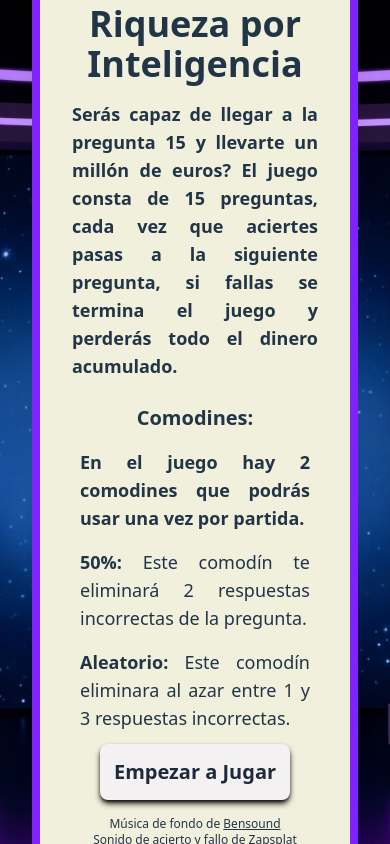
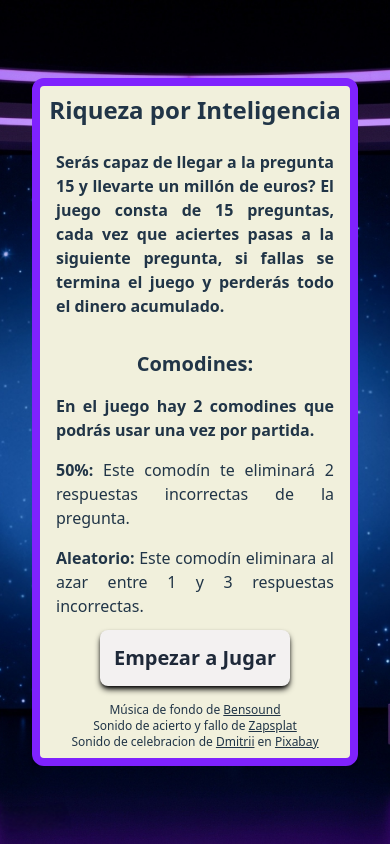
Before and after one commit to Jose-designer-23/riqueza-por-inteligencia, a React (Vite) app: page / in a window 390 px wide. Built offline with nearby package versions, Linux system fonts and the light colour scheme.

Commit message:
resideño de la estructura del inicio

```diff
--- a/src/App.css
+++ b/src/App.css
@@ -143,3 +143,8 @@ button {
 .estructura_modal{
   @apply bg-white rounded-xl shadow-lg p-8 text-center max-w-sm w-full;
 }
+
+/* Estructura inicio */
+.caja_inicio{
+  @apply h-full overflow-y-auto sm:overflow-y-hidden;
+}
--- a/src/Inicio.jsx
+++ b/src/Inicio.jsx
@@ -15,17 +15,18 @@ const Inicio = ({musicaFondoRef}) => {
   }
 
   return (
-    <div className="caja fondo_pregunta estructura_pregunta flex flex-col items-center justify-center text-center">
-      <h1 className="text-4xl font-bold mb-4">Riqueza por Inteligencia</h1>
-      <p className="text-lg mb-6 text-justify font-semibold">Serás capaz de llegar a la pregunta 15 y llevarte un millón de euros? El juego consta de 15 preguntas,
+
+      <div className="caja_inicio lg:max-w-4xl mx-auto">
+
+        <div className=" bg-[#f1f0dc] rounded-xl shadow-xl p-2 border-8 border-violet-600  flex flex-col items-center justify-center text-center ">
+          <h1 className="sm:text-4xl text-2xl font-bold mb-4">Riqueza por Inteligencia</h1>
+          <p className="sm:text-lg text-md mb-6 text-justify font-semibold p-2">Serás capaz de llegar a la pregunta 15 y llevarte un millón de euros? El juego consta de 15 preguntas,
             cada vez que aciertes pasas a la siguiente pregunta, si fallas se termina el juego y perderás todo el dinero acumulado. </p>
 
             <p className="font-bold text-center text-xl sm:text-2xl mb-2">Comodines: </p>
-        <p className="font-semibold p-2 text-justify text-lg">En el juego hay 2 comodines que podrás usar una vez por partida.</p>
-        <p className="p-2 text-justify text-lg"><span className="font-bold">50%:</span> Este comodín te eliminará 2 respuestas incorrectas de la pregunta. </p>
-        <p className="p-2 text-justify text-lg"><span className="font-bold">Aleatorio:</span> Este comodín eliminara al azar entre 1 y 3 respuestas incorrectas. </p>
-
-
+            <p className="font-semibold p-2 text-justify text-md sm:text-lg">En el juego hay 2 comodines que podrás usar una vez por partida.</p>
+            <p className="p-2 text-justify text-md sm:text-lg"><span className="font-bold">50%:</span> Este comodín te eliminará 2 respuestas incorrectas de la pregunta. </p>
+            <p className="p-2 text-justify text-md sm:text-lg"><span className="font-bold">Aleatorio:</span> Este comodín eliminara al azar entre 1 y 3 respuestas incorrectas. </p>
 
           <Link
             to="/juego"
@@ -42,6 +43,8 @@ const Inicio = ({musicaFondoRef}) => {
           </div>
 
         </div>
+      </div>
+
 
   );
 };
--- a/src/Juego.jsx
+++ b/src/Juego.jsx
@@ -166,7 +166,7 @@ const Juego = ({musicaFondoRef}) => {
 
     return (
 
-        <div className="flex flex-col h-full sm:overflow-y-hidden overflow-y-auto border 8 border-violet-500">
+        <div className="flex flex-col h-full sm:overflow-y-hidden overflow-y-auto">
             <div className="estructura_dinero">
                 <div className="fondo_dinero borde_dinero">
                     <p className="texto_dinero">Dinero acumulado: {dineroAcumulado.toLocaleString()}€</p>
```
Lines whose indentation alone changed are shown as unchanged.
